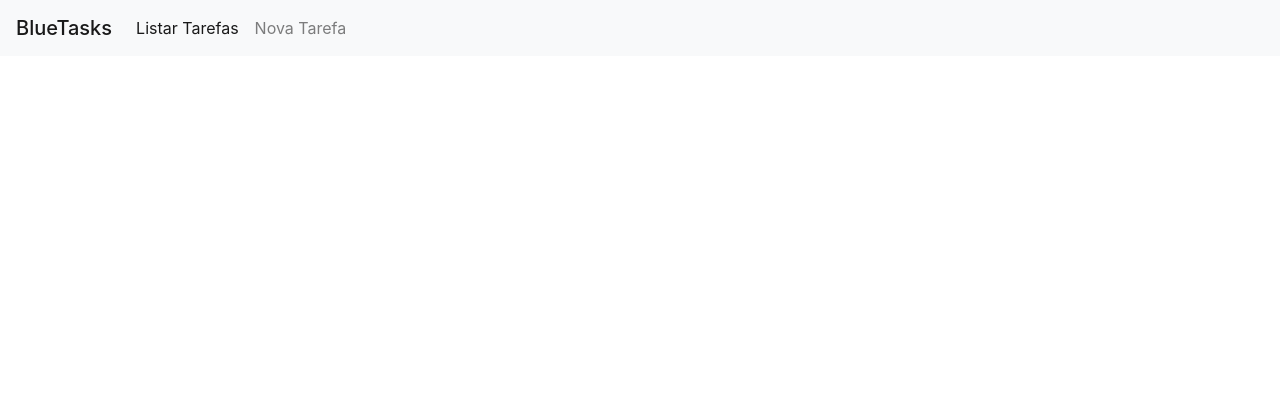
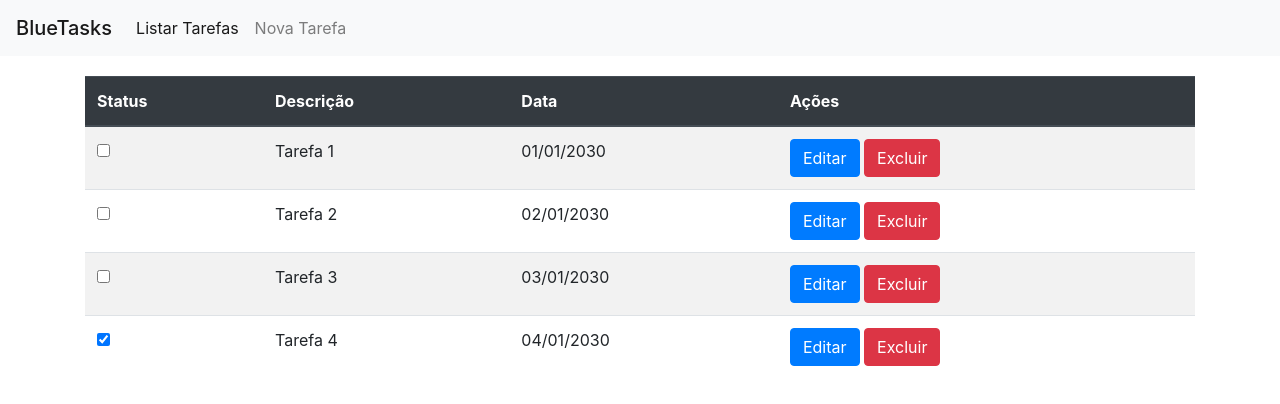
Before and after one commit to shindiogawa/bluetasks-frontend-typescript, a React (Create React App) app: page / in a window 1280 px wide. Shown: the top 404 px of the page. Built offline with nearby package versions, Linux system fonts and the light colour scheme.

Commit message:
Created static list and listing into a table

```diff
--- a/src/App.tsx
+++ b/src/App.tsx
@@ -1,6 +1,7 @@
 import React from 'react'
 import { BrowserRouter } from 'react-router-dom'
 import NavBar from './components/NavBar'
+import TaskListTable from './components/TaskListTable'
 
 // import { Container } from './styles';
 
@@ -9,6 +10,9 @@ const App: React.FC = () => {
     <BrowserRouter>
       <div className="App">
         <NavBar />
+        <div className="container" style={{ marginTop: 20 }}>
+          <TaskListTable />
+        </div>
       </div>
     </BrowserRouter>
   )
--- /dev/null
+++ b/src/api/TaskService.ts
@@ -0,0 +1,26 @@
+export default [
+  {
+    id: 1,
+    description: 'Tarefa 1',
+    whenToDo: '01/01/2030',
+    done: false
+  },
+  {
+    id: 2,
+    description: 'Tarefa 2',
+    whenToDo: '02/01/2030',
+    done: false
+  },
+  {
+    id: 3,
+    description: 'Tarefa 3',
+    whenToDo: '03/01/2030',
+    done: false
+  },
+  {
+    id: 4,
+    description: 'Tarefa 4',
+    whenToDo: '04/01/2030',
+    done: true
+  }
+]
--- /dev/null
+++ b/src/components/TaskListTable/TableBody/index.tsx
@@ -0,0 +1,35 @@
+import React from 'react'
+
+import { Container } from './styles'
+
+interface ITableBodyProps {
+  tasks: {
+    id: number
+    description: string
+    whenToDo: string
+    done: boolean
+  }[]
+}
+
+const TableBody: React.FC<ITableBodyProps> = ({ tasks }) => {
+  return (
+    <Container>
+      {tasks.map(item => (
+        <tr key={item.id}>
+          <td>
+            <input type="checkbox" checked={item.done} />
+          </td>
+          <td>{item.description}</td>
+          <td>{item.whenToDo}</td>
+          <td>
+            <input type="button" className="btn btn-primary" value="Editar" />
+            &nbsp;
+            <input type="button" className="btn btn-danger" value="Excluir" />
+          </td>
+        </tr>
+      ))}
+    </Container>
+  )
+}
+
+export default TableBody
--- /dev/null
+++ b/src/components/TaskListTable/TableBody/styles.ts
@@ -0,0 +1,3 @@
+import styled from 'styled-components'
+
+export const Container = styled.tbody``
--- /dev/null
+++ b/src/components/TaskListTable/TableHeader/index.tsx
@@ -0,0 +1,17 @@
+import React from 'react'
+
+import { Container } from './styles'
+const TableHeader: React.FC = () => {
+  return (
+    <Container className="thead-dark">
+      <tr>
+        <th scope="col">Status</th>
+        <th scope="col">Descrição</th>
+        <th scope="col">Data</th>
+        <th scope="col">Ações</th>
+      </tr>
+    </Container>
+  )
+}
+
+export default TableHeader
--- /dev/null
+++ b/src/components/TaskListTable/TableHeader/styles.ts
@@ -0,0 +1,3 @@
+import styled from 'styled-components'
+
+export const Container = styled.thead``
--- /dev/null
+++ b/src/components/TaskListTable/index.tsx
@@ -0,0 +1,18 @@
+import React from 'react'
+
+import { Container } from './styles'
+import TableBody from './TableBody'
+import TableHeader from './TableHeader'
+import TaskService from '../../api/TaskService'
+const TaskListTable: React.FC = () => {
+  return (
+    <Container>
+      <table className="table table-striped">
+        <TableHeader />
+        <TableBody tasks={TaskService} />
+      </table>
+    </Container>
+  )
+}
+
+export default TaskListTable
--- /dev/null
+++ b/src/components/TaskListTable/styles.ts
@@ -0,0 +1,3 @@
+import styled from 'styled-components'
+
+export const Container = styled.div``
--- a/tsconfig.json
+++ b/tsconfig.json
@@ -15,7 +15,7 @@
     "module": "esnext",
     "moduleResolution": "node",
     "resolveJsonModule": true,
-    "isolatedModules": false,
+    "isolatedModules": true,
     "noEmit": true,
     "jsx": "react"
   },
```
